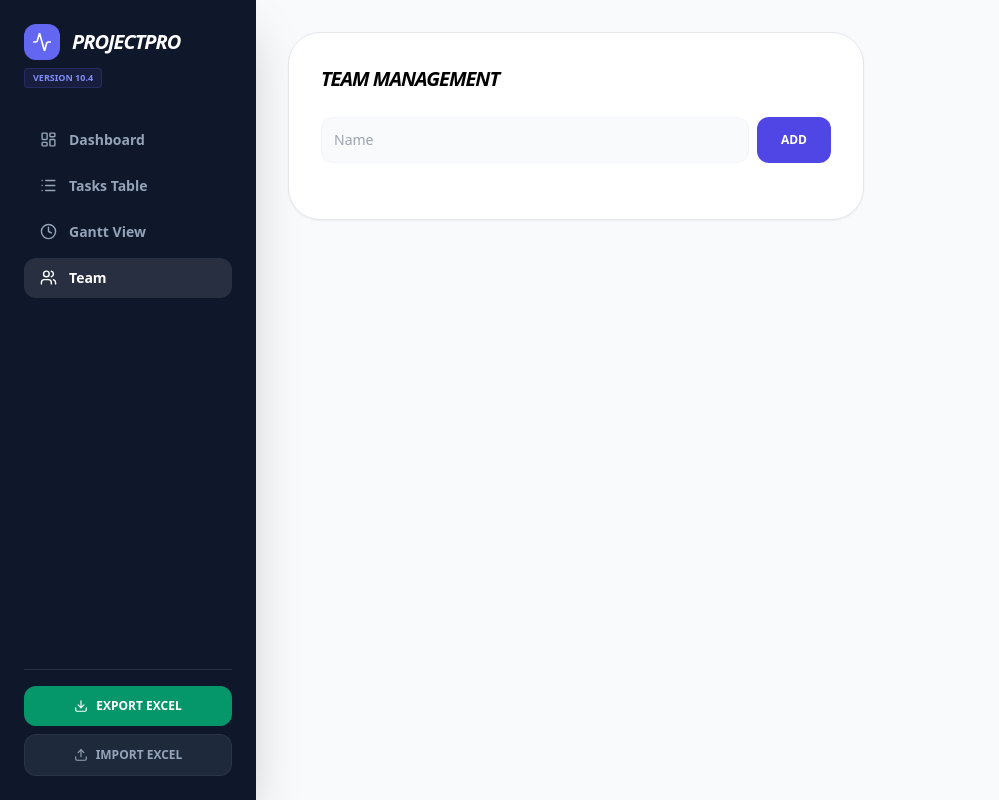
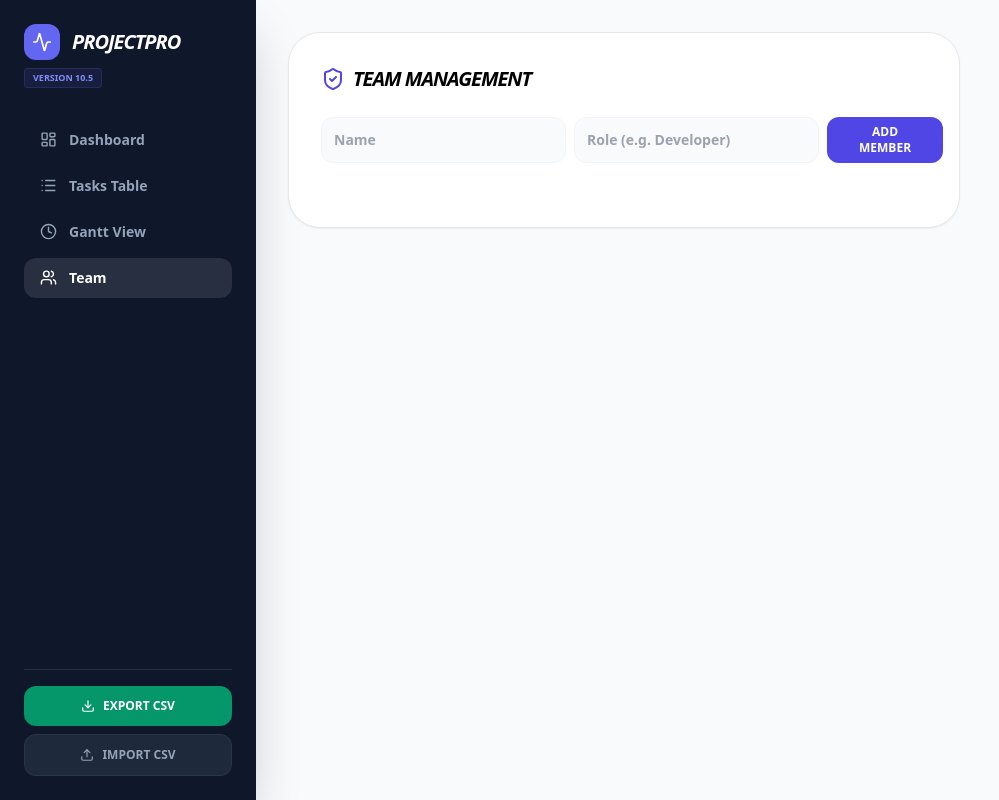
Before and after one commit to Alonf76/ProjectPro, a React (Vite) app: page / in a window 1280 px wide. Both pictures are taken after a click on the button "Team". Shown: the whole page, without its empty margins (0-999 px from the left). Built offline with nearby package versions, Linux system fonts and the light colour scheme.

Commit message:
Update to 10.5 - CSV Export/Import and Team Roles

```diff
--- a/src/App.jsx
+++ b/src/App.jsx
@@ -1,11 +1,11 @@
 /* PROJECTPRO MANAGEMENT SUITE
-   Version: 10.4
-   Fixes: Forced -7 day offset and Auto-Scroll to Today.
+   Version: 10.5
+   Changes: CSV Import/Export & Team Roles Visibility
 */
 
 import React, { useState, useEffect, useMemo, useRef } from 'react';
 import { BarChart, Bar, XAxis, YAxis, Tooltip, ResponsiveContainer, PieChart, Pie, Cell } from 'recharts';
-import { Upload, LayoutDashboard, Clock, List, Download, Trash2, Plus, ZoomIn, ZoomOut, Users, Activity } from 'lucide-react';
+import { Upload, LayoutDashboard, Clock, List, Download, Trash2, Plus, ZoomIn, ZoomOut, Users, Activity, ShieldCheck } from 'lucide-react';
 import * as XLSX from 'xlsx';
 
 const Dashboard = () => {
@@ -28,23 +28,19 @@ const Dashboard = () => {
 
   const projectRange = useMemo(() => {
     const today = new Date();
-    // FORCE START: Exactly 7 days ago, snapped to Sunday
     const start = new Date(today);
     start.setDate(today.getDate() - 7);
     start.setDate(start.getDate() - start.getDay());
 
-    // END: 60 days from now or latest task end + buffer
     let end = new Date(today);
     end.setDate(end.getDate() + 60);
     if (data.length > 0) {
       const latestTaskEnd = new Date(Math.max(...data.map(d => safeDate(d.end))));
       if (latestTaskEnd > end) end = new Date(latestTaskEnd.getTime() + (14 * 24 * 60 * 60 * 1000));
     }
-
     return { start, end, totalDays: Math.ceil((end - start) / (1000 * 60 * 60 * 24)) };
   }, [data]);
 
-  // AUTO-SCROLL TO TODAY LOGIC
   useEffect(() => {
     if (activeTab === 'gantt' && ganttContainerRef.current) {
       const today = new Date();
@@ -69,21 +65,39 @@ const Dashboard = () => {
     setData(data.map(item => item.id === id ? { ...item, [field]: value } : item));
   };
 
-  const handleExport = () => {
-    const wb = XLSX.utils.book_new();
-    XLSX.utils.book_append_sheet(wb, XLSX.utils.json_to_sheet(data), "Tasks");
-    XLSX.utils.book_append_sheet(wb, XLSX.utils.json_to_sheet(team), "Team");
-    XLSX.writeFile(wb, "ProjectPro_v10.4.xlsx");
+  // --- CSV EXPORT LOGIC ---
+  const handleExportCSV = () => {
+    if (data.length === 0) return alert("No data to export");
+    const worksheet = XLSX.utils.json_to_sheet(data);
+    const csvContent = XLSX.utils.sheet_to_csv(worksheet);
+    const blob = new Blob([csvContent], { type: 'text/csv;charset=utf-8;' });
+    const link = document.createElement("a");
+    link.href = URL.createObjectURL(blob);
+    link.setAttribute("download", "ProjectPro_Tasks_v10.5.csv");
+    document.body.appendChild(link);
+    link.click();
+    document.body.removeChild(link);
   };
 
-  const handleImport = (e) => {
+  // --- CSV IMPORT LOGIC ---
+  const handleImportCSV = (e) => {
     const file = e.target.files[0];
+    if (!file) return;
     const reader = new FileReader();
     reader.onload = (evt) => {
-      const wb = XLSX.read(evt.target.result, { type: 'binary' });
-      const tasks = XLSX.utils.sheet_to_json(wb.Sheets["Tasks"] || wb.Sheets[wb.SheetNames[0]]);
-      setData(tasks.map((t, i) => ({ ...t, id: Date.now() + i, color: t.color || '#6366f1' })));
-      if (wb.Sheets["Team"]) setTeam(XLSX.utils.sheet_to_json(wb.Sheets["Team"]));
+      const content = evt.target.result;
+      const workbook = XLSX.read(content, { type: 'binary' });
+      const sheetName = workbook.SheetNames[0];
+      const csvData = XLSX.utils.sheet_to_json(workbook.Sheets[sheetName]);
+
+      const validatedData = csvData.map((t, i) => ({
+        ...t,
+        id: t.id || Date.now() + i,
+        progress: Number(t.progress) || 0,
+        color: t.color || '#6366f1'
+      }));
+
+      setData(validatedData);
     };
     reader.readAsBinaryString(file);
   };
@@ -95,7 +109,7 @@ const Dashboard = () => {
           <div className="bg-indigo-500 p-2 rounded-xl"><Activity size={20}/></div>
           <h1 className="font-black text-xl italic tracking-tighter uppercase">ProjectPro</h1>
         </div>
-        <div className="text-[9px] font-black text-indigo-400 mb-8 bg-indigo-500/10 w-fit px-2 py-0.5 rounded border border-indigo-500/20">VERSION 10.4</div>
+        <div className="text-[9px] font-black text-indigo-400 mb-8 bg-indigo-500/10 w-fit px-2 py-0.5 rounded border border-indigo-500/20">VERSION 10.5</div>
 
         <nav className="space-y-1.5 flex-1 font-bold text-sm">
           <button onClick={() => setActiveTab('dashboard')} className={`w-full flex items-center gap-3 px-4 py-2.5 rounded-xl ${activeTab === 'dashboard' ? 'bg-white/10 text-white' : 'hover:bg-white/5'}`}><LayoutDashboard size={17}/> Dashboard</button>
@@ -105,8 +119,8 @@ const Dashboard = () => {
         </nav>
 
         <div className="pt-4 border-t border-white/10 space-y-2">
-          <button onClick={handleExport} className="w-full flex items-center justify-center gap-2 text-xs font-black bg-emerald-600 text-white p-3 rounded-xl hover:bg-emerald-500 transition-all"><Download size={14}/> EXPORT EXCEL</button>
-          <label className="w-full flex items-center justify-center gap-2 text-xs font-black bg-slate-800 text-slate-400 p-3 rounded-xl cursor-pointer hover:bg-slate-700 transition-all border border-white/5"><Upload size={14}/> IMPORT EXCEL<input type="file" className="hidden" onChange={handleImport}/></label>
+          <button onClick={handleExportCSV} className="w-full flex items-center justify-center gap-2 text-xs font-black bg-emerald-600 text-white p-3 rounded-xl hover:bg-emerald-500 transition-all"><Download size={14}/> EXPORT CSV</button>
+          <label className="w-full flex items-center justify-center gap-2 text-xs font-black bg-slate-800 text-slate-400 p-3 rounded-xl cursor-pointer hover:bg-slate-700 transition-all border border-white/5"><Upload size={14}/> IMPORT CSV<input type="file" accept=".csv" className="hidden" onChange={handleImportCSV}/></label>
         </div>
       </aside>
 
@@ -150,41 +164,32 @@ const Dashboard = () => {
                </div>
                <div className="text-[9px] font-black text-slate-400 uppercase tracking-widest">Focusing on Today</div>
             </div>
-
             <div className="flex-1 overflow-auto relative" ref={ganttContainerRef}>
               <div style={{ width: `${projectRange.totalDays * 40 * zoomScale}px` }} className="relative">
-                {/* Timeline Header */}
                 <div className="flex sticky top-0 z-30 bg-white/95 border-b ml-[200px]">
                   {Array.from({length: Math.ceil(projectRange.totalDays / 7)}).map((_, i) => {
                     const d = new Date(projectRange.start); d.setDate(d.getDate() + (i * 7));
                     return <div key={i} className="flex-1 text-center py-3 border-r border-slate-50 font-black text-[9px] text-slate-400 uppercase" style={{ minWidth: `${7 * 40 * zoomScale}px` }}>W{i+1} • {d.getDate()}/{d.getMonth()+1}</div>
                   })}
                 </div>
-
-                {/* Vertical Lines */}
                 <div className="absolute inset-0 ml-[200px] pointer-events-none flex z-0">
                    {Array.from({length: projectRange.totalDays}).map((_, i) => (
                      <div key={i} className="border-r border-slate-50/30 h-full" style={{ width: `${40 * zoomScale}px` }} />
                    ))}
                 </div>
-
-                {/* TODAY LINE */}
                 {(() => {
                   const today = new Date();
                   if (today >= projectRange.start && today <= projectRange.end) {
                     const diffDays = (today - projectRange.start) / (1000 * 60 * 60 * 24);
                     const leftPos = 200 + (diffDays * 40 * zoomScale);
                     return (
-                      <div className="absolute top-0 bottom-0 z-40 pointer-events-none border-l-2 border-red-500 shadow-[0_0_8px_rgba(239,68,68,0.4)]"
-                           style={{ left: `${leftPos}px` }}>
+                      <div className="absolute top-0 bottom-0 z-40 pointer-events-none border-l-2 border-red-500 shadow-[0_0_8px_rgba(239,68,68,0.4)]" style={{ left: `${leftPos}px` }}>
                         <div className="bg-red-500 text-white text-[7px] font-black px-1 py-0.5 rounded-b absolute top-[36px] left-[-1px] whitespace-nowrap uppercase">Today</div>
                       </div>
                     );
                   }
                   return null;
                 })()}
-
-                {/* Content Rows */}
                 <div className="relative z-10">
                   {groupedData.map((group, idx) => (
                     <React.Fragment key={idx}>
@@ -230,13 +235,29 @@ const Dashboard = () => {
         )}
 
         {activeTab === 'team' && (
-           <div className="max-w-xl bg-white p-8 rounded-[2rem] shadow-sm border">
-              <h2 className="text-xl font-black mb-6 italic tracking-tighter uppercase">Team Management</h2>
-              <div className="flex gap-2 mb-6">
-                <input placeholder="Name" className="flex-1 p-3 bg-slate-50 rounded-xl outline-none border border-slate-100 text-sm" value={newMember.name} onChange={e => setNewMember({...newMember, name: e.target.value})} />
-                <button onClick={() => {if(newMember.name) setTeam([...team, newMember]); setNewMember({name:''})}} className="bg-indigo-600 text-white px-6 rounded-xl font-black hover:bg-indigo-700 transition-all text-xs">ADD</button>
+           <div className="max-w-2xl bg-white p-8 rounded-[2rem] shadow-sm border">
+              <h2 className="text-xl font-black mb-6 italic tracking-tighter uppercase flex items-center gap-2">
+                <ShieldCheck className="text-indigo-600" size={24}/> Team Management
+              </h2>
+              <div className="flex gap-2 mb-8">
+                <input placeholder="Name" className="flex-1 p-3 bg-slate-50 rounded-xl outline-none border border-slate-100 text-sm font-bold" value={newMember.name} onChange={e => setNewMember({...newMember, name: e.target.value})} />
+                <input placeholder="Role (e.g. Developer)" className="flex-1 p-3 bg-slate-50 rounded-xl outline-none border border-slate-100 text-sm font-bold" value={newMember.role} onChange={e => setNewMember({...newMember, role: e.target.value})} />
+                <button onClick={() => {if(newMember.name) setTeam([...team, newMember]); setNewMember({name:'', role:''})}} className="bg-indigo-600 text-white px-8 rounded-xl font-black hover:bg-indigo-700 transition-all text-xs uppercase">Add Member</button>
               </div>
-              <div className="space-y-2">{team.map((m, i) => (<div key={i} className="flex justify-between p-3 bg-slate-50 rounded-xl font-bold border border-slate-100 text-sm">{m.name} <button onClick={() => setTeam(team.filter((_, idx) => idx !== i))} className="text-slate-300 hover:text-red-500"><Trash2 size={16}/></button></div>))}</div>
+              <div className="grid grid-cols-1 gap-2">
+                {team.map((m, i) => (
+                  <div key={i} className="flex justify-between items-center p-4 bg-slate-50 rounded-2xl border border-slate-100 group hover:border-indigo-200 transition-all">
+                    <div className="flex items-center gap-3">
+                      <div className="w-8 h-8 bg-indigo-100 text-indigo-600 rounded-lg flex items-center justify-center font-black text-xs uppercase">{m.name.charAt(0)}</div>
+                      <div>
+                        <p className="font-black text-sm text-slate-800 uppercase leading-none mb-1">{m.name}</p>
+                        <p className="text-[10px] font-bold text-indigo-500/70 uppercase tracking-widest">{m.role || 'No Role Assigned'}</p>
+                      </div>
+                    </div>
+                    <button onClick={() => setTeam(team.filter((_, idx) => idx !== i))} className="text-slate-300 hover:text-red-500 p-2 transition-colors"><Trash2 size={16}/></button>
+                  </div>
+                ))}
+              </div>
            </div>
         )}
       </main>
```
